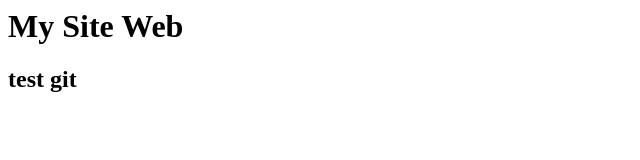
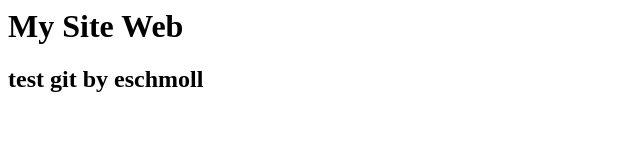
Before and after one commit to erikschmoll/TestGit, a plain HTML site: page index.html in a window 1280 px wide. Shown: the whole page, without its empty margins (0-640 px from the left). Drawn offline with Linux system fonts and the light colour scheme.

Commit message:
cambio etiqueta

```diff
--- a/index.html
+++ b/index.html
@@ -1,5 +1,5 @@
 <h1>My Site Web</h1>
 
 <h2>
-    test git
+    test git by eschmoll
 </h2>
```
